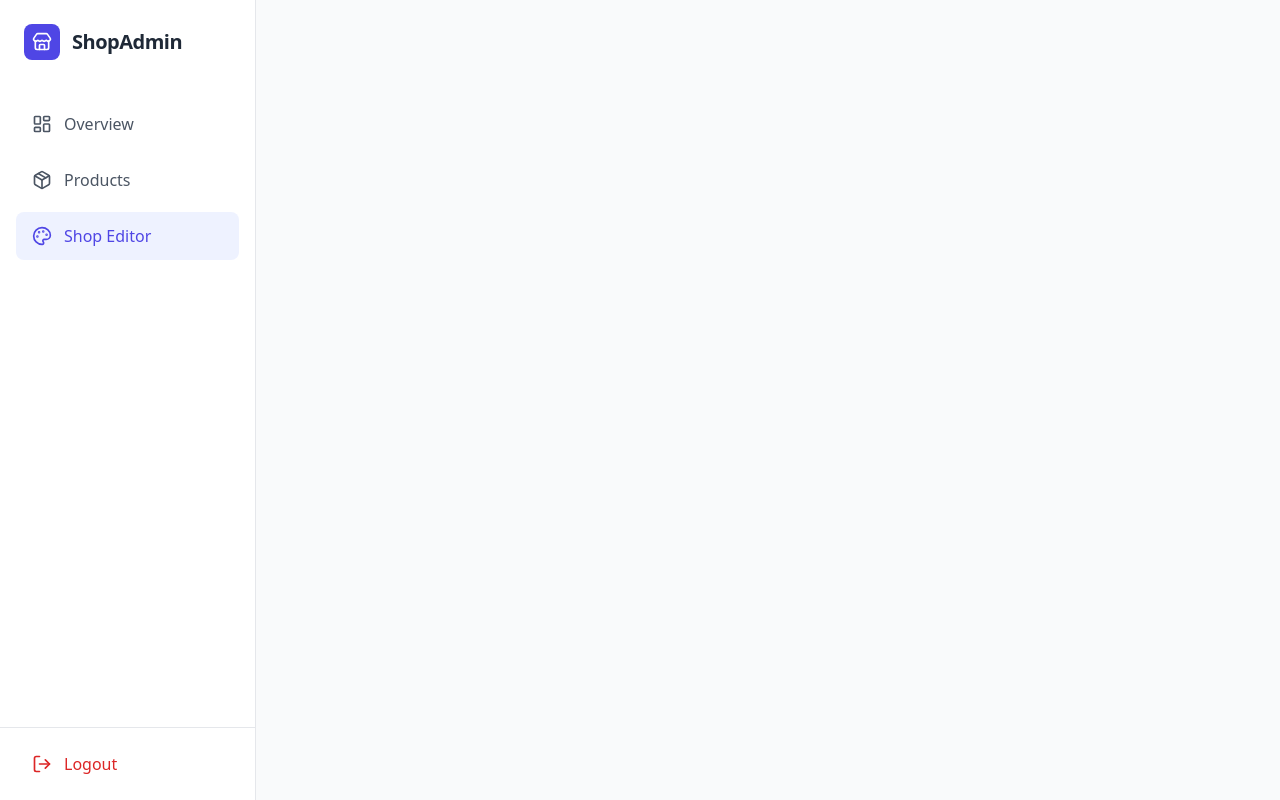
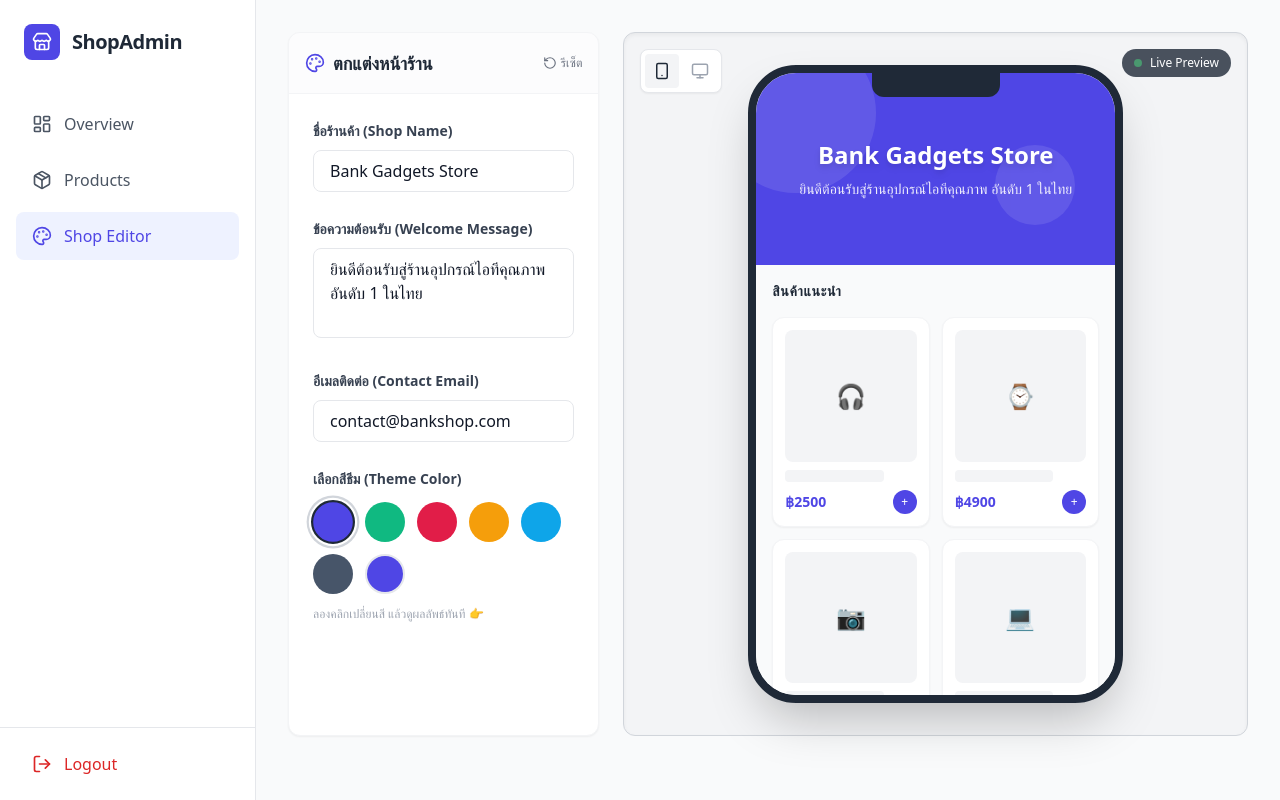
Before and after one commit to bktphan/admin-panel-web-app-playground, a Nuxt app in the folder client/: page /editor in a window 1280 px wide. Built offline with nearby package versions, Linux system fonts and the light colour scheme.

Commit message:
feat: Add the 'editor.vue' file for editor page

```diff
--- /dev/null
+++ b/client/pages/editor.vue
@@ -0,0 +1,192 @@
+<script setup lang="ts">
+import { useShopStore } from '~/stores/shop'
+import { Palette, LayoutTemplate, RotateCcw, Smartphone, Monitor } from 'lucide-vue-next'
+
+const shopStore = useShopStore()
+
+const colorPresets = [
+  { name: 'Indigo', value: '#4f46e5', class: 'bg-indigo-600' },
+  { name: 'Emerald', value: '#10b981', class: 'bg-emerald-500' },
+  { name: 'Rose', value: '#e11d48', class: 'bg-rose-600' },
+  { name: 'Amber', value: '#f59e0b', class: 'bg-amber-500' },
+  { name: 'Sky', value: '#0ea5e9', class: 'bg-sky-500' },
+  { name: 'Slate', value: '#475569', class: 'bg-slate-600' },
+]
+
+const previewMode = ref<'mobile' | 'desktop'>('mobile')
+</script>
+
+<template>
+  <div class="h-[calc(100vh-6rem)] flex flex-col xl:flex-row gap-6 animate-fade-in">
+
+    <div class="w-full xl:w-1/3 bg-white rounded-xl shadow-sm border border-gray-100 flex flex-col overflow-hidden">
+      <div class="p-4 border-b border-gray-100 flex items-center justify-between bg-gray-50/50">
+        <div class="flex items-center space-x-2 text-gray-800">
+          <Palette :size="20" class="text-indigo-600" />
+          <h2 class="font-bold text-lg">ตกแต่งหน้าร้าน</h2>
+        </div>
+        <button
+          @click="shopStore.resetConfig"
+          class="text-xs flex items-center space-x-1 text-gray-500 hover:text-red-500 transition-colors"
+        >
+          <RotateCcw :size="14" />
+          <span>รีเซ็ต</span>
+        </button>
+      </div>
+
+      <div class="p-6 space-y-6 overflow-y-auto flex-1">
+        <div class="space-y-2">
+          <label class="text-sm font-semibold text-gray-700">ชื่อร้านค้า (Shop Name)</label>
+          <input
+            v-model="shopStore.config.shopName"
+            type="text"
+            class="w-full px-4 py-2 border rounded-lg focus:ring-2 focus:ring-indigo-500 outline-none transition-all"
+            placeholder="ตั้งชื่อร้านเท่ๆ ของคุณ"
+          />
+        </div>
+
+        <div class="space-y-2">
+          <label class="text-sm font-semibold text-gray-700">ข้อความต้อนรับ (Welcome Message)</label>
+          <textarea
+            v-model="shopStore.config.welcomeText"
+            rows="3"
+            class="w-full px-4 py-2 border rounded-lg focus:ring-2 focus:ring-indigo-500 outline-none transition-all resize-none"
+            placeholder="เขียนคำทักทายลูกค้า..."
+          ></textarea>
+        </div>
+
+        <div class="space-y-2">
+          <label class="text-sm font-semibold text-gray-700">อีเมลติดต่อ (Contact Email)</label>
+          <input
+            v-model="shopStore.config.contactEmail"
+            type="email"
+            class="w-full px-4 py-2 border rounded-lg focus:ring-2 focus:ring-indigo-500 outline-none transition-all"
+          />
+        </div>
+
+        <div class="space-y-3">
+          <label class="text-sm font-semibold text-gray-700">เลือกสีธีม (Theme Color)</label>
+          <div class="flex flex-wrap gap-3">
+            <button
+              v-for="color in colorPresets"
+              :key="color.value"
+              @click="shopStore.config.themeColor = color.value"
+              class="w-10 h-10 rounded-full border-2 transition-transform hover:scale-110 focus:outline-none ring-2 ring-offset-2 ring-transparent"
+              :class="[
+                color.class,
+                shopStore.config.themeColor === color.value ? '!border-gray-800 scale-110 !ring-gray-300' : 'border-transparent'
+              ]"
+              :title="color.name"
+            ></button>
+             <div class="relative w-10 h-10 rounded-full overflow-hidden border-2 border-gray-200 cursor-pointer hover:scale-110 transition-transform">
+               <input
+                 type="color"
+                 v-model="shopStore.config.themeColor"
+                 class="absolute inset-0 w-[150%] h-[150%] -top-1/4 -left-1/4 cursor-pointer p-0 border-0"
+                 title="เลือกสีเอง"
+               />
+             </div>
+          </div>
+          <p class="text-xs text-gray-400">ลองคลิกเปลี่ยนสี แล้วดูผลลัพธ์ทันที 👉</p>
+        </div>
+      </div>
+    </div>
+
+    <div class="w-full xl:w-2/3 bg-gray-100 rounded-xl border border-gray-300 shadow-inner p-8 relative flex flex-col items-center justify-center min-h-[500px]">
+      <div class="absolute top-4 right-4 bg-gray-800/80 text-white text-xs px-3 py-1.5 rounded-full font-medium backdrop-blur-sm flex items-center space-x-2">
+        <span class="w-2 h-2 rounded-full bg-green-400 animate-pulse"></span>
+        <span>Live Preview</span>
+      </div>
+
+      <div class="absolute top-4 left-4 bg-white rounded-lg shadow-sm border border-gray-200 p-1 flex space-x-1">
+        <button
+          @click="previewMode = 'mobile'"
+          class="p-2 rounded transition-colors"
+          :class="previewMode === 'mobile' ? 'bg-gray-100 text-gray-800' : 'text-gray-400 hover:text-gray-600'"
+        >
+          <Smartphone :size="18" />
+        </button>
+        <button
+          @click="previewMode = 'desktop'"
+          class="p-2 rounded transition-colors"
+          :class="previewMode === 'desktop' ? 'bg-gray-100 text-gray-800' : 'text-gray-400 hover:text-gray-600'"
+        >
+          <Monitor :size="18" />
+        </button>
+      </div>
+
+      <div
+        class="bg-white shadow-2xl overflow-hidden transition-all duration-500 ease-in-out border-8 border-gray-800 relative"
+        :class="previewMode === 'mobile' ? 'w-[375px] h-[667px] rounded-[3rem]' : 'w-full h-full max-h-[600px] rounded-xl'"
+      >
+        <div v-if="previewMode === 'mobile'" class="absolute top-0 left-1/2 transform -translate-x-1/2 w-32 h-6 bg-gray-800 rounded-b-xl z-20"></div>
+
+        <div v-if="previewMode === 'desktop'" class="h-8 bg-gray-100 border-b flex items-center px-4 space-x-2">
+          <div class="w-3 h-3 rounded-full bg-red-400"></div>
+          <div class="w-3 h-3 rounded-full bg-yellow-400"></div>
+          <div class="w-3 h-3 rounded-full bg-green-400"></div>
+          <div class="flex-1 bg-white h-5 rounded mx-4 text-[10px] flex items-center px-2 text-gray-400 truncate">
+            https://myshop.com
+          </div>
+        </div>
+
+        <div class="h-full overflow-y-auto bg-gray-50 pb-20 scrollbar-hide">
+
+          <div
+            class="h-48 flex flex-col items-center justify-center text-white text-center px-6 relative overflow-hidden"
+            :style="{ backgroundColor: shopStore.config.themeColor }"
+          >
+             <div class="absolute top-0 left-0 w-full h-full opacity-10">
+                <div class="absolute -top-10 -left-10 w-40 h-40 rounded-full bg-white"></div>
+                <div class="absolute bottom-10 right-10 w-20 h-20 rounded-full bg-white"></div>
+             </div>
+
+             <h1 class="text-2xl font-bold drop-shadow-md z-10">{{ shopStore.config.shopName }}</h1>
+             <p class="mt-2 text-sm opacity-90 z-10 max-w-xs">{{ shopStore.config.welcomeText }}</p>
+          </div>
+
+          <div class="p-4">
+            <h3 class="font-bold text-gray-800 mb-4 text-sm uppercase tracking-wider">สินค้าแนะนำ</h3>
+            <div class="grid grid-cols-2 gap-3">
+              <div v-for="i in 4" :key="i" class="bg-white p-3 rounded-xl shadow-sm border border-gray-100 group">
+                <div class="aspect-square bg-gray-100 rounded-lg mb-2 flex items-center justify-center text-2xl group-hover:scale-105 transition-transform duration-300">
+                  {{ ['🎧', '⌚', '📷', '💻'][i-1] }}
+                </div>
+                <div class="h-3 w-3/4 bg-gray-100 rounded mb-1"></div>
+                <div class="flex justify-between items-center mt-2">
+                  <span
+                    class="font-bold text-sm"
+                    :style="{ color: shopStore.config.themeColor }"
+                  >
+                    ฿{{ [2500, 4900, 15900, 32000][i-1] }}
+                  </span>
+                  <button
+                    class="w-6 h-6 rounded-full flex items-center justify-center text-white text-xs transition-colors"
+                    :style="{ backgroundColor: shopStore.config.themeColor }"
+                  >
+                    +
+                  </button>
+                </div>
+              </div>
+            </div>
+          </div>
+
+          <div class="p-6 bg-gray-800 text-gray-400 text-xs text-center mt-4">
+            <p>© 2024 {{ shopStore.config.shopName }}</p>
+            <p class="mt-1">Email: {{ shopStore.config.contactEmail }}</p>
+          </div>
+        </div>
+      </div>
+    </div>
+  </div>
+</template>
+
+<style scoped>
+.scrollbar-hide::-webkit-scrollbar {
+    display: none;
+}
+.scrollbar-hide {
+    -ms-overflow-style: none;
+    scrollbar-width: none;
+}
+</style>
```
